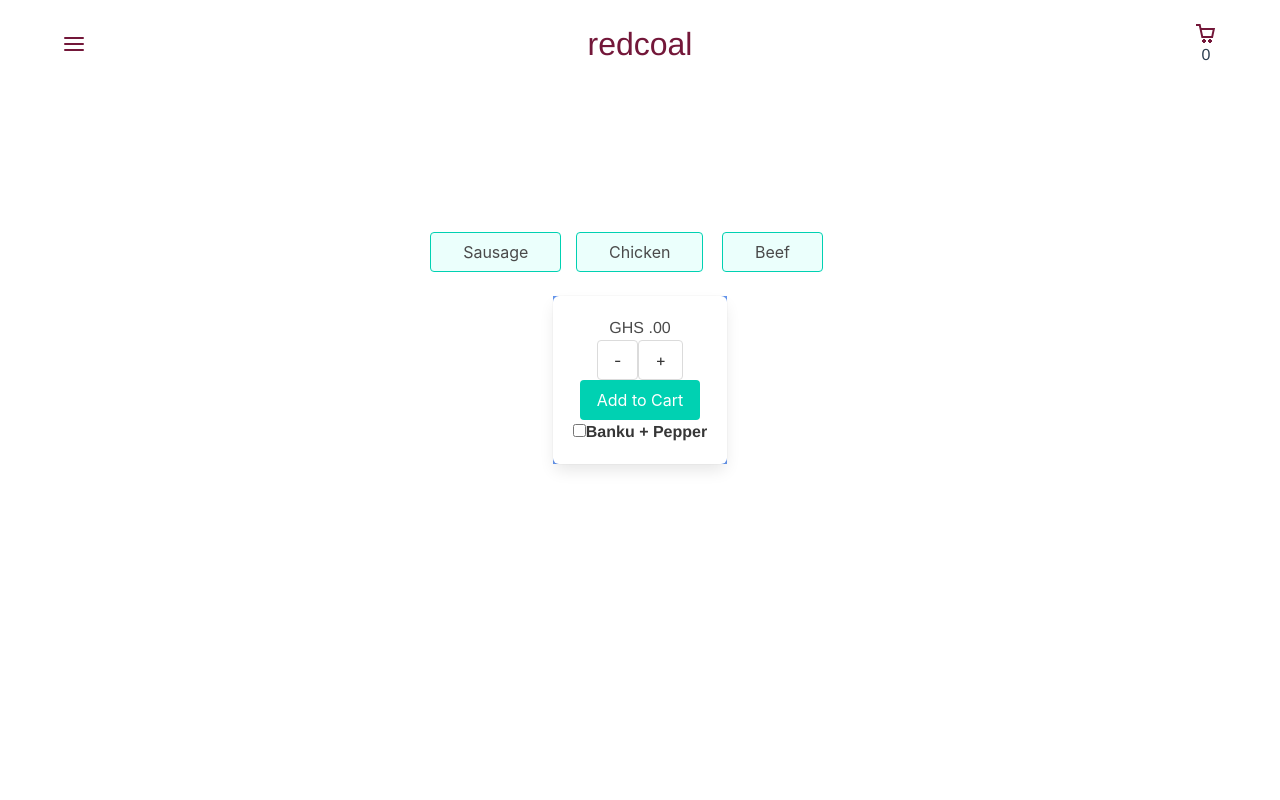
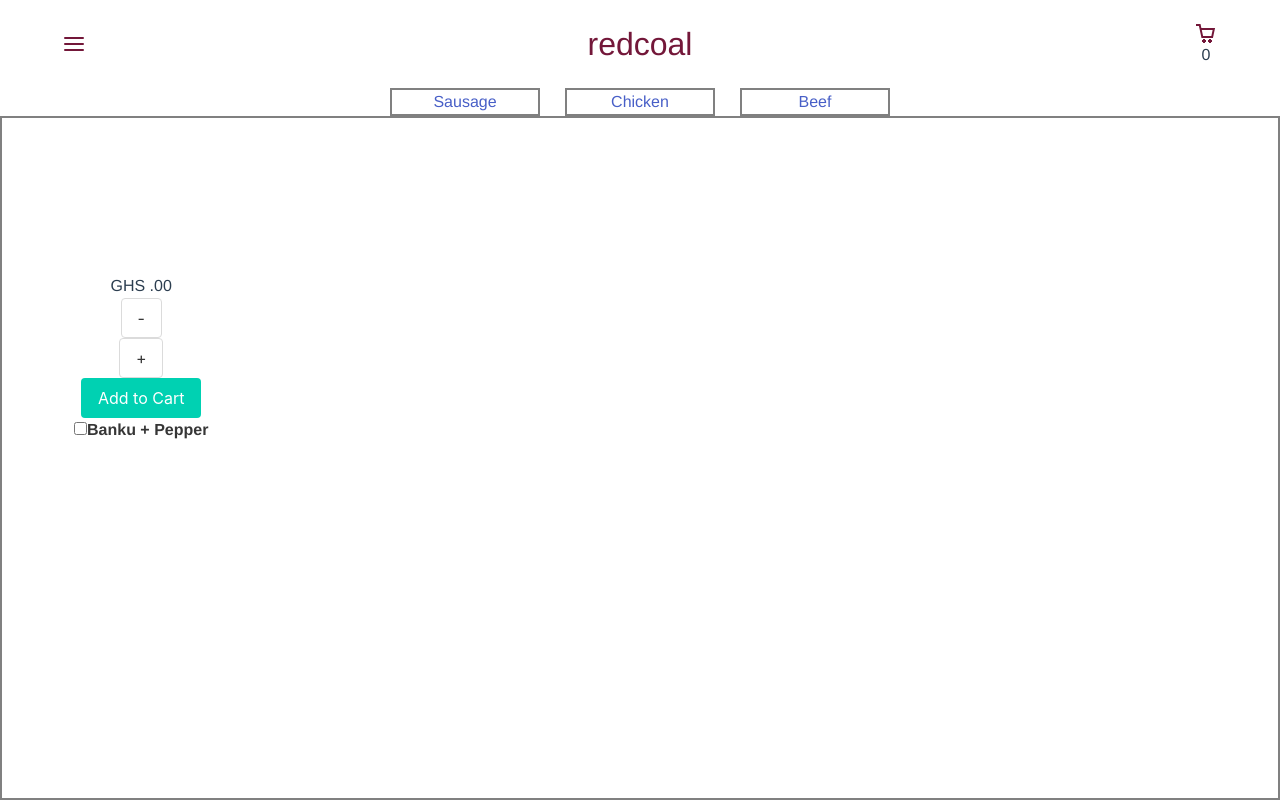
Before and after one commit to mchase007/redcoalv3., a Vue app: page /meal/beef in a window 1280 px wide. Built offline with nearby package versions, Linux system fonts and the light colour scheme.

Commit message:
ui update

```diff
--- a/src/assets/scss/_cart.scss
+++ b/src/assets/scss/_cart.scss
@@ -8,7 +8,7 @@
   transition: left 2s;
   z-index: 101;
   overflow-y: scroll;
-  transition: right 1s;
+  transition: right 0.3s;
 
   &.open {
     // display: block;
--- a/src/assets/scss/_product.scss
+++ b/src/assets/scss/_product.scss
@@ -1,3 +1,6 @@
 .productView {
-  background-color: cornflowerblue;
+  // border: 2px solid gray;
+  // width: 90%;
+  // margin: 0 auto;
+  margin-top: -200px;
 }
--- a/src/assets/scss/_productlist.scss
+++ b/src/assets/scss/_productlist.scss
@@ -1,25 +1,12 @@
-.productNav {
+.mealList {
+  // border: 2px solid gray;
+  max-width: 500px;
   margin: 0 auto;
-
-  span {
-    color: $coalRed;
-  }
+  display: flex;
+  justify-content: space-between;
 }
 
-.mobile {
-  // flex-wrap: wrap;
-  text-align: left;
-
+.mealItem {
+  border: 2px solid gray;
+  width: 30%;
 }
-
-.mealbox {
-  margin-bottom: 20px;
-}
-
-@media only screen and (min-width: 630px) {
-  .mealbox {
-    width: 30%;
-    margin-bottom: 0;
-    margin-right: 20px;
-  }
-}
--- a/src/assets/scss/_purchase.scss
+++ b/src/assets/scss/_purchase.scss
@@ -8,7 +8,7 @@
   transition: left 2s;
   z-index: 102;
   overflow-y: scroll;
-  transition: right 1s;
+  transition: right 0.3s;
 
   &.checkout {
     right: 0;
--- a/src/components/ProductItem.vue
+++ b/src/components/ProductItem.vue
@@ -1,13 +1,10 @@
 <template>
-  <div class="productView" :class="{view : view}">
-
-    <CompletePurchase/>
-    <div class="product">
-      <div class="box">
+  <div class="productView" >
+    <div class="">
       <p>{{userMeal.productName}}</p>
       <p>GHS {{userMeal.productPrice}}.00</p>
 
-        <div class="flex flex-jc-c flex-ai-c">
+      <div class="">
         <button class="button" @click="decreaseQuantity">-</button>
         <p>{{userMeal.productQuantity}}</p>
         <button class="button" @click="increaseQuantity">+</button>
@@ -19,12 +16,13 @@
         <div class="control">
           <input class="" type="checkbox">
         </div>
+
         <label class="label">Banku + Pepper</label>
-  </div>
-
       </div>
     </div>
   </div>
+
+  <CompletePurchase/>
 </template>
 
 <script>
@@ -38,7 +36,6 @@ export default {
     }
   },
   components: {
-
     CompletePurchase,
   },
   computed: {
@@ -64,7 +61,7 @@ export default {
     },
     decreaseQuantity() {
       this.$store.commit('decreaseQuantity');
-      this.$store.commit('decreasePrice')
+      this.$store.commit('decreasePrice');
     },
     increaseQuantity() {
       this.$store.commit('increaseQuantity');
@@ -78,6 +75,6 @@ export default {
 }
 </script>
 
-<style>
+<style lang='scss'>
 
 </style>
--- a/src/components/ProductList.vue
+++ b/src/components/ProductList.vue
@@ -1,18 +1,13 @@
 <template>
-  <nav class="tabs productNav">
-    <div class="container mobile flex flex-jc-c">
-
-      <div class="mealbox is-small" v-for="product in products" :key="product.id">
-        <div class="">
-          <!-- <div class="content is-medium">
-            <button class="button is-primary is-light is-outlined" @click="selectMeal(product)">{{product.productName}}</button>
-          </div> -->
-      <button class="button is-primary is-light is-outlined">
-        <router-link :to="{ name:'Product', params: { id: product.productID}}" @click="selectMeal(product)">{{product.productName}}</router-link>
-      </button>
+  <nav>
+    <div class="container">
+      <div class="">
+        <div class="mealList" >
+          <div class="mealItem" v-for="product in products" :key="product.id">
+            <router-link  :to="{ name:'Product', params: { id: product.productID}}" @click="selectMeal(product)">{{product.productName}}</router-link>
+          </div>
         </div>
       </div>
-
     </div>
   </nav>
 </template>
@@ -33,7 +28,6 @@ export default {
   methods: {
     selectMeal(usermeal) {
       this.$store.commit('selectMeal', usermeal);
-      this.$store.commit('productViewTask');
     },
   }
 }
--- a/src/store/index.js
+++ b/src/store/index.js
@@ -11,7 +11,6 @@ export default createStore({
   state: {
     products: items,
     cart: [],
-    // cartLength: '',
     open: false,
     checkout: false,
     meal: {},
@@ -114,8 +113,13 @@ export default createStore({
       }
     },
     decreasePrice(state) {
-      let price = (state.meal.productPrice - 3);
-      state.meal.productPrice = price;
+      if (state.meal.productQuantity > 2) {
+        let price = (state.meal.productPrice - 3);
+        state.meal.productPrice = price;
+      } else {
+        console.log('Two or more');
+      }
+
     },
     returnToCart(state) {
       state.checkout = false;
--- a/src/views/CoalSite.vue
+++ b/src/views/CoalSite.vue
@@ -3,7 +3,7 @@
     <div class="hero-head">
       <Header></Header>
       <Cart/>
-
+      <CompletePurchase></CompletePurchase>
     </div>
     <div class="hero-body">
       <Hero></Hero>
@@ -21,7 +21,7 @@
   import ProductList from '@/components/ProductList.vue'
   // import ProductItem from '@/components/ProductItem.vue'
   import Cart from '@/components/Cart.vue'
-  // import CompletePurchase from '@/components/CompletePurchase.vue'
+  import CompletePurchase from '@/components/CompletePurchase.vue'
 
 export default {
   name: "CoalSite",
@@ -31,7 +31,7 @@ export default {
     ProductList,
     // ProductItem,
     Cart,
-    // CompletePurchase,
+    CompletePurchase,
   },
   data() {
     return {
--- a/src/views/Product.vue
+++ b/src/views/Product.vue
@@ -3,16 +3,12 @@
     <div class="hero-head">
       <Header></Header>
       <Cart/>
-      <!-- <CompletePurchase/> -->
+      <CompletePurchase/>
+      <ProductList></ProductList>
     </div>
-    <div class="hero-body flex flex-fd-c">
-      <ProductList></ProductList>
-      <!-- <Hero></Hero> -->
+    <div class="hero-body">
       <ProductItem></ProductItem>
     </div>
-    <!-- <div class="hero-foot">
-      <ProductList></ProductList>
-    </div> -->
   </section>
 </template>
 
@@ -21,6 +17,7 @@ import Header from '@/components/Header.vue'
 import Cart from '@/components/Cart.vue'
 import ProductItem from '@/components/ProductItem.vue'
 import ProductList from '@/components/ProductList.vue'
+import CompletePurchase from '@/components/CompletePurchase.vue'
 
 export default {
   components: {
@@ -28,10 +25,14 @@ export default {
     Cart,
     ProductItem,
     ProductList,
+    CompletePurchase,
   },
 }
 </script>
 
-<style>
+<style lang="scss">
+.hero-body {
+  border: 2px solid gray;
+}
 
 </style>
```
Lines whose indentation alone changed are shown as unchanged.
